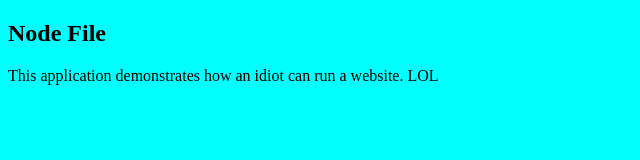
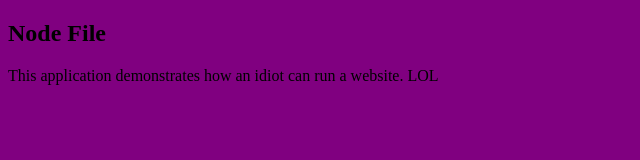
Before and after one commit to Boycey63/node_jb, a website: page index.html in a window 1280 px wide. Shown: the whole page, without its empty margins (0-640 px from the left). Drawn offline with Linux system fonts and the light colour scheme.

Commit message:
Changed colour

```diff
--- a/index.html
+++ b/index.html
@@ -6,7 +6,7 @@
     </title>
   <head/>
 
-  <body style = "background-color:aqua">
+  <body style = "background-color:purple">
     <h2>
       Node File
     </h2>
```
